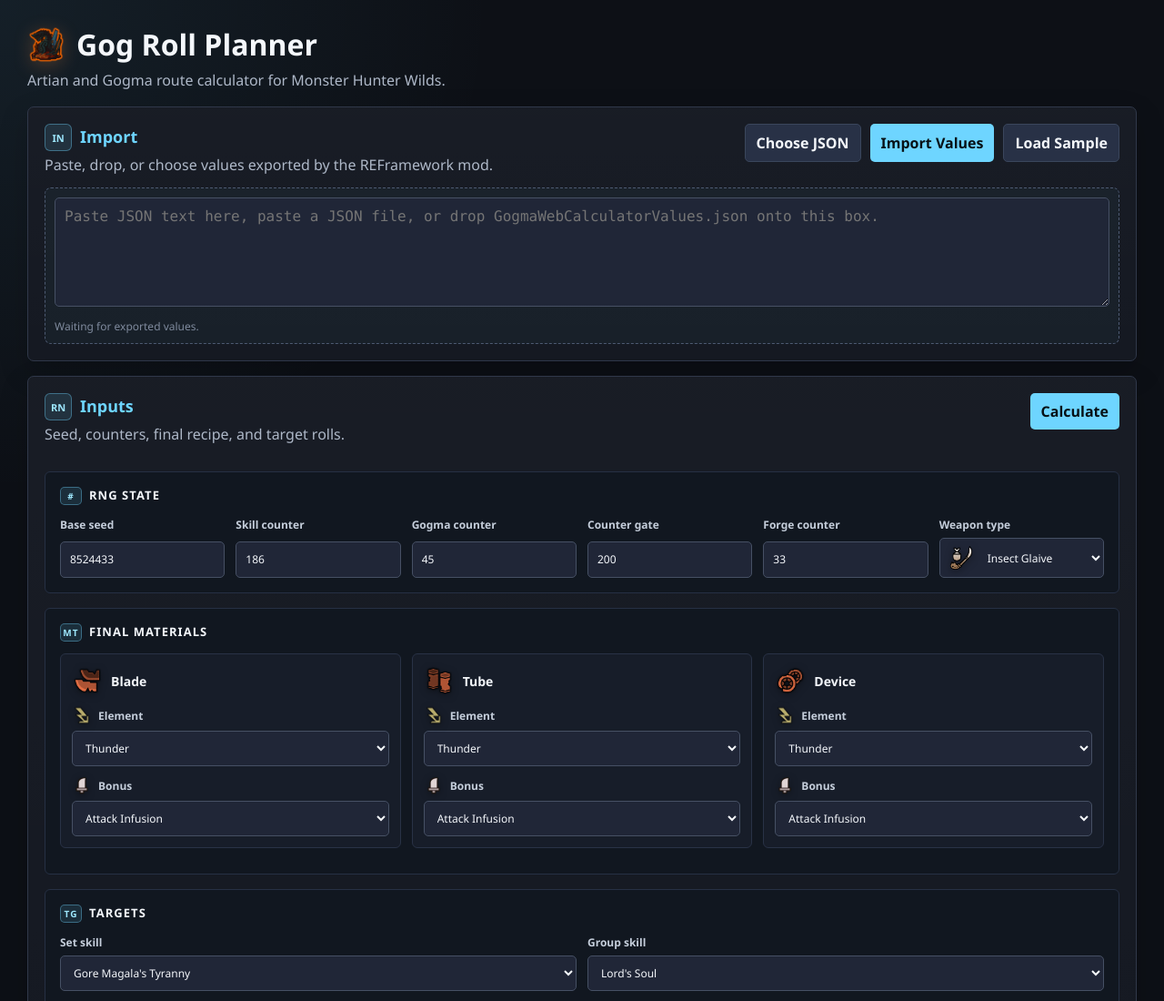
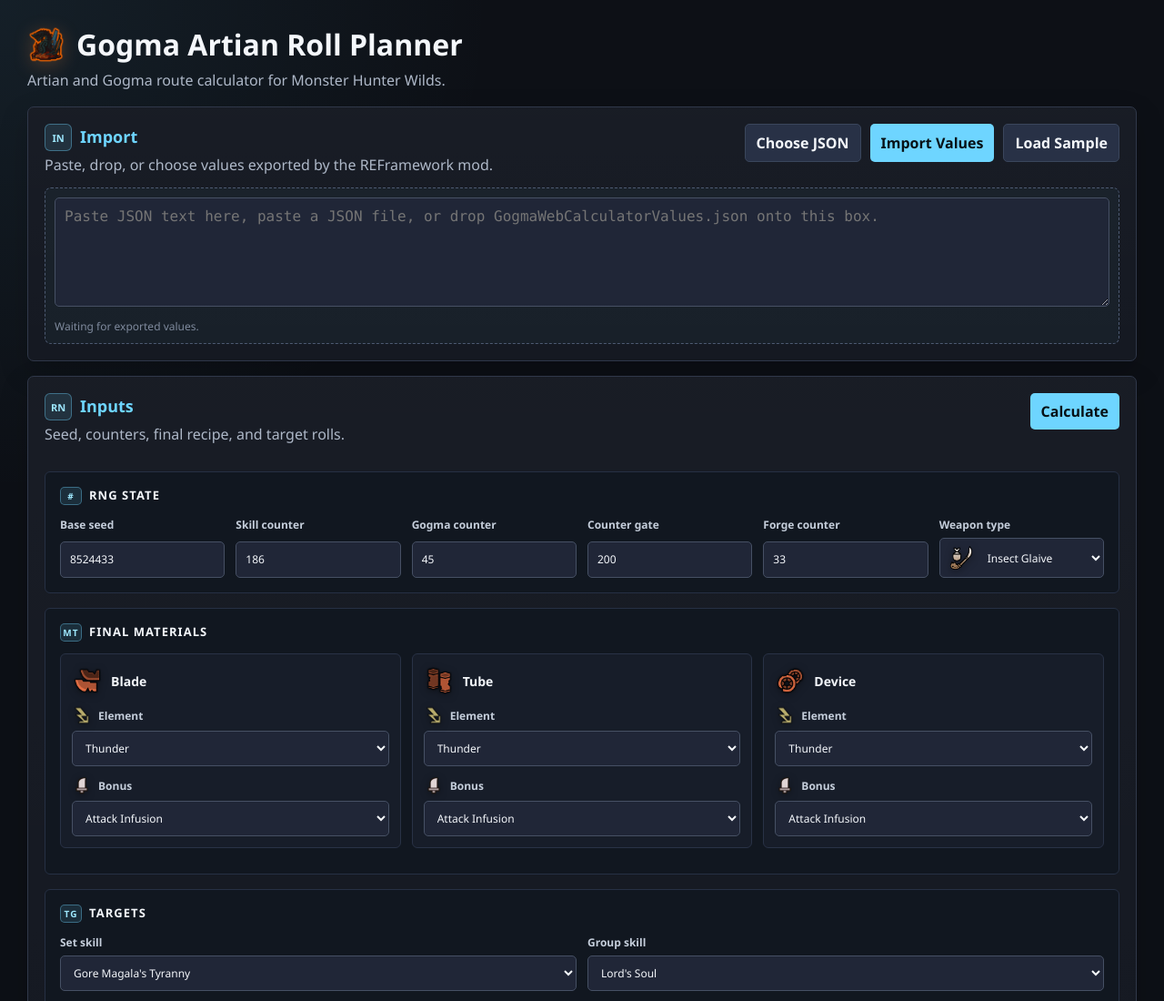
Before and after one commit to WiseHorror/Gogma-Artian-Roll-Planner, a plain HTML site: page index.html in a window 1280 px wide. Shown: the top 1100 px of the page at 91% size. Drawn offline with Linux system fonts and the light colour scheme.

Commit message:
- Updated mod/app name in a few places - Cleaned up the mod's UI in REFramework

```diff
--- a/index.html
+++ b/index.html
@@ -9,7 +9,7 @@
 <body>
   <main>
     <header>
-      <h1><img class="title-img" src="img/Wilds-Gogmazios-ICON-Flat-Orange.png" alt=""> Gog Roll Planner</h1>
+      <h1><img class="title-img" src="img/Wilds-Gogmazios-ICON-Flat-Orange.png" alt=""> Gogma Artian Roll Planner</h1>
       <p>Artian and Gogma route calculator for Monster Hunter Wilds.</p>
     </header>
 
```
Also changed, not shown: 2 other files.
